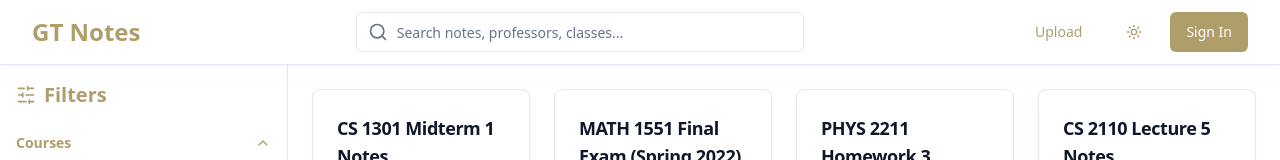
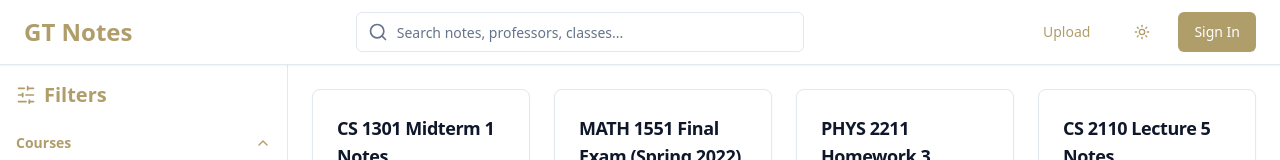
Before and after one commit to shasan00/gtnotes, a React (Vite) app: page / in a window 1280 px wide. Shown: the top 160 px of the page. Built offline with nearby package versions, Linux system fonts and the light colour scheme.

Commit message:
Fixed layout of header

```diff
--- a/src/components/Header.tsx
+++ b/src/components/Header.tsx
@@ -8,7 +8,7 @@
 const Header = () => {
   return (
     <header className="sticky top-0 z-40 w-full border-b bg-background text-foreground shadow-sm">
-      <div className="container flex h-16 items-center py-4">
+      <div className="flex h-16 items-center py-4 px-6">
         <Link to="/" className="text-2xl font-bold text-gt-gold hover:text-gt-gold/90 flex-shrink-0">
           GT Notes
         </Link>
```
